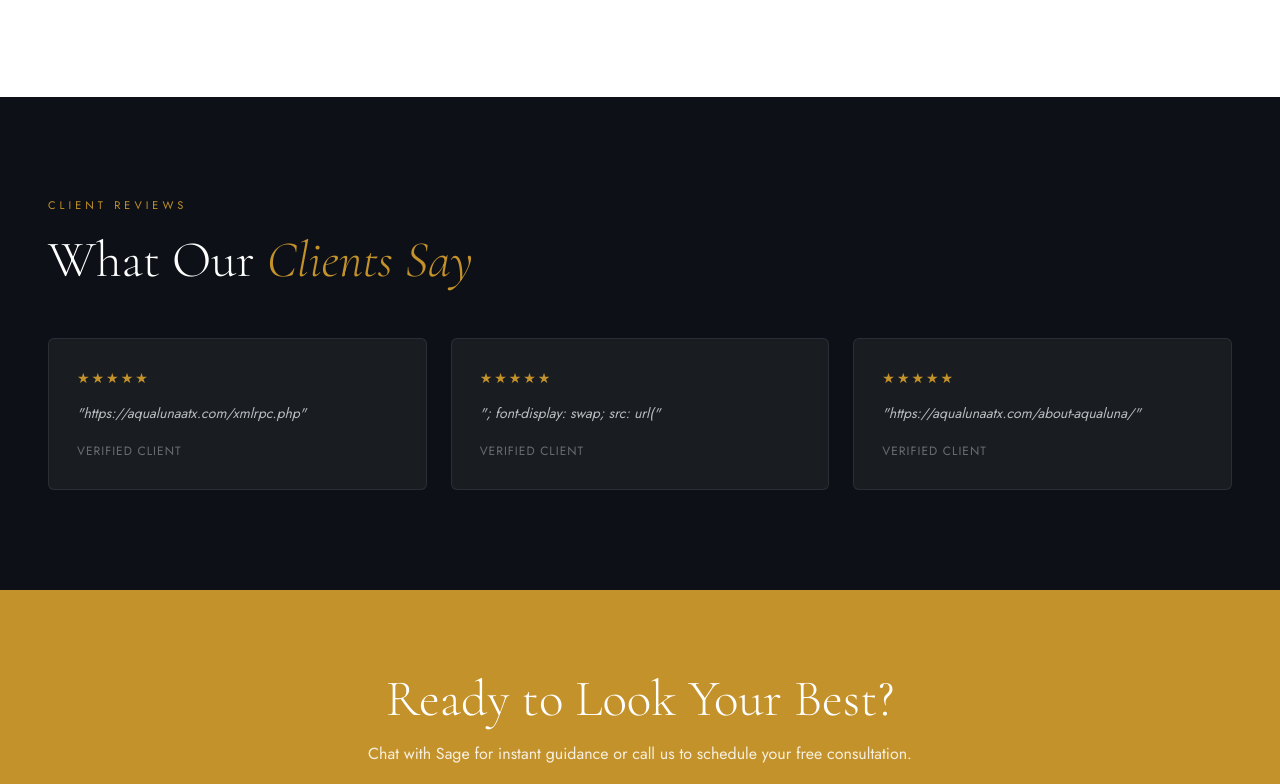
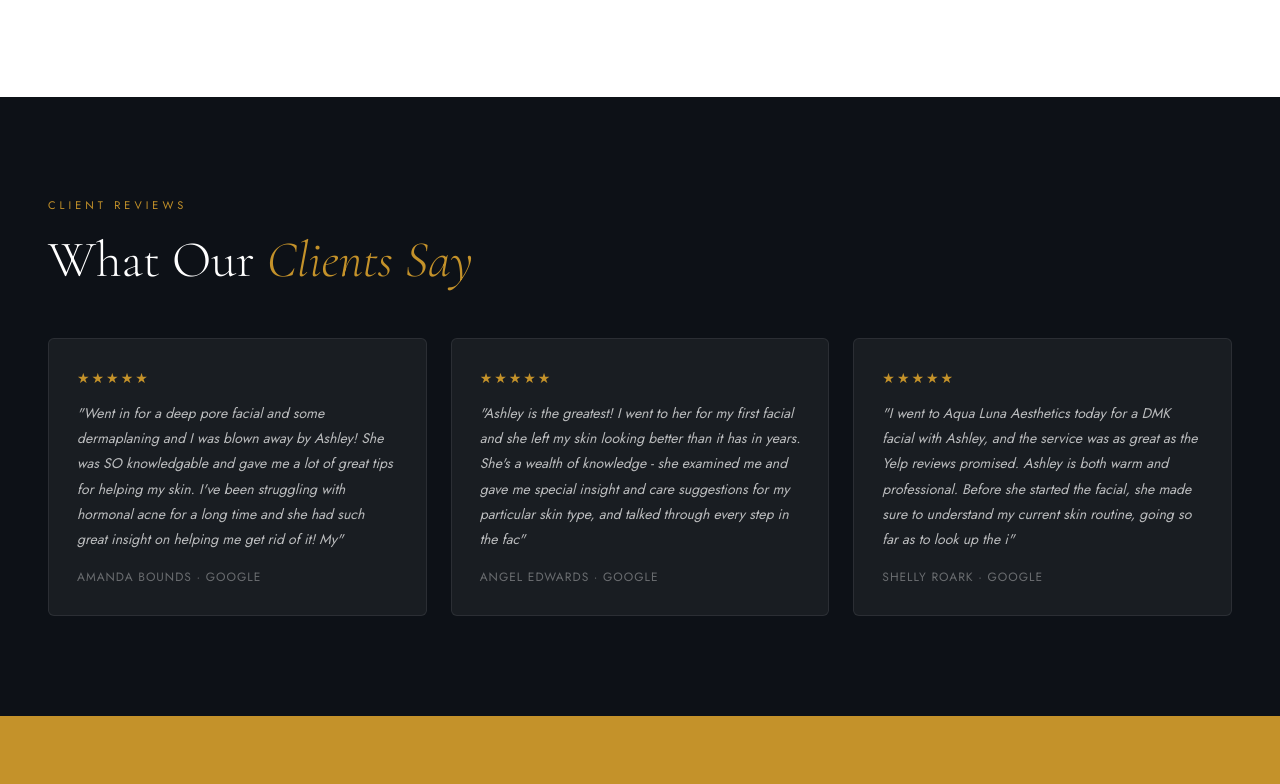
Before and after one commit to DTLegit/Lumiere-Sender, a plain HTML site: page aqua-luna-aesthetics/index.html in a window 1280 px wide. Shown: the part 2692-3476 px from the top of the page. Drawn offline with nearby package versions, Linux system fonts and the light colour scheme.

Commit message:
Lumière Demo: Aqua Luna Aesthetics

```diff
--- a/aqua-luna-aesthetics/index.html
+++ b/aqua-luna-aesthetics/index.html
@@ -155,7 +155,7 @@ footer{background:#080d18;color:#e8e4f0;padding:56px 48px;display:grid;grid-temp
       <div class="feat">🌙 Always Available</div>
     </div>
     <div class="chat-wrap">
-      <iframe src="https://paymegpt.com/agents/220/embed" frameborder="0" style="width:100%;height:640px;border:none;display:block;"></iframe>
+      <iframe src="https://paymegpt.com/agents/243/embed" frameborder="0" style="width:100%;height:640px;border:none;display:block;"></iframe>
       <script src="https://paymegpt.com/iframe-auto-resize.js"></script>
     </div>
   </div>
@@ -167,7 +167,7 @@ footer{background:#080d18;color:#e8e4f0;padding:56px 48px;display:grid;grid-temp
   <div class="svc-grid">
 
     <div class="svc-card">
-      <img class="svc-img" src="https://images.unsplash.com/photo-1616394584738-fc6e612e71b9?w=600&h=400&fit=crop&auto=format" alt="RF" loading="lazy" onerror="this.style.background='#f0e8d8'">
+      <img class="svc-img" src="https://images.unsplash.com/photo-1576091160550-2173dba999ef?w=600&h=400&fit=crop&auto=format" alt="RF" loading="lazy" onerror="this.style.background='#f0e8d8'">
       <div class="svc-body">
         <div class="svc-tag">Treatment</div>
         <div class="svc-name">RF</div>
@@ -176,7 +176,7 @@ footer{background:#080d18;color:#e8e4f0;padding:56px 48px;display:grid;grid-temp
       </div>
     </div>
     <div class="svc-card">
-      <img class="svc-img" src="https://images.unsplash.com/photo-1512290923902-8a9f81dc236c?w=600&h=400&fit=crop&auto=format" alt="Dermaplaning" loading="lazy" onerror="this.style.background='#f0e8d8'">
+      <img class="svc-img" src="https://images.unsplash.com/photo-1596755389378-c31d21fd1273?w=600&h=400&fit=crop&auto=format" alt="Dermaplaning" loading="lazy" onerror="this.style.background='#f0e8d8'">
       <div class="svc-body">
         <div class="svc-tag">Treatment</div>
         <div class="svc-name">Dermaplaning</div>
@@ -194,18 +194,19 @@ footer{background:#080d18;color:#e8e4f0;padding:56px 48px;display:grid;grid-temp
 
     <div class="rev-card">
       <div class="rev-stars">★★★★★</div>
-      <div class="rev-text">"https://aqualunaatx.com/xmlrpc.php"</div>
-      <div class="rev-author">Verified Client</div>
+      <div class="rev-text">"Went in for a deep pore facial and some dermaplaning and I was blown away by Ashley! She was SO knowledgable and gave me a lot of great tips for helping my skin. I've been struggling with hormonal acne for a long time and she had such great insight on helping me get rid of it! My"</div>
+      <div class="rev-author">Amanda Bounds · Google</div>
     </div>
     <div class="rev-card">
       <div class="rev-stars">★★★★★</div>
-      <div class="rev-text">"; font-display: swap;  src: url("</div>
-      <div class="rev-author">Verified Client</div>
+      <div class="rev-text">"Ashley is the greatest! I went to her for my first facial and she left my skin looking better than it has in years. She's a wealth of knowledge - she examined me and gave me special insight and care suggestions for my particular skin type, and talked through every step in the fac"</div>
+      <div class="rev-author">Angel Edwards · Google</div>
     </div>
     <div class="rev-card">
       <div class="rev-stars">★★★★★</div>
-      <div class="rev-text">"https://aqualunaatx.com/about-aqualuna/"</div>
-      <div class="rev-author">Verified Client</div>
+      <div class="rev-text">"I went to Aqua Luna Aesthetics today for a DMK facial with Ashley, and the service was as great as the Yelp reviews promised.
+Ashley is both warm and professional. Before she started the facial, she made sure to understand my current skin routine, going so far as to look up the i"</div>
+      <div class="rev-author">Shelly Roark · Google</div>
     </div>
   </div>
 </section>
```
